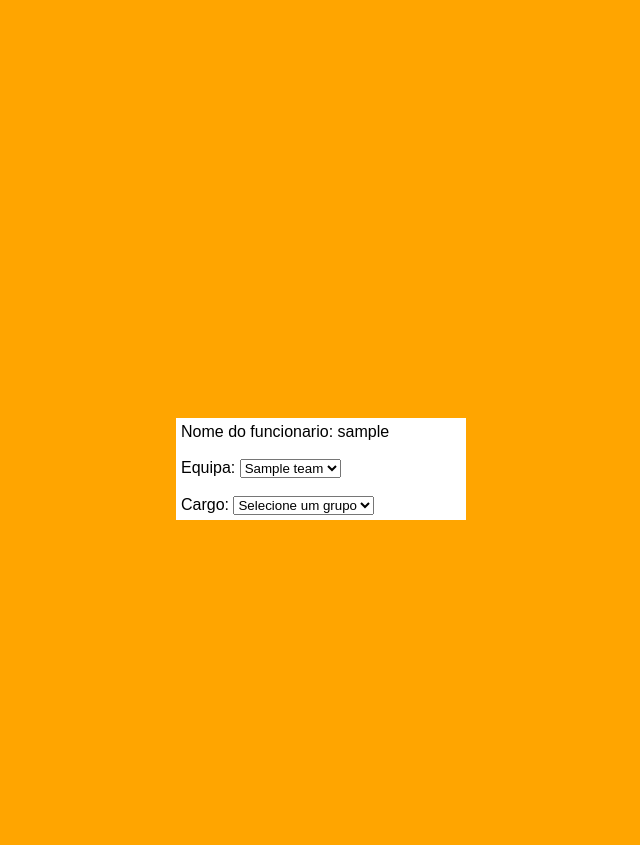
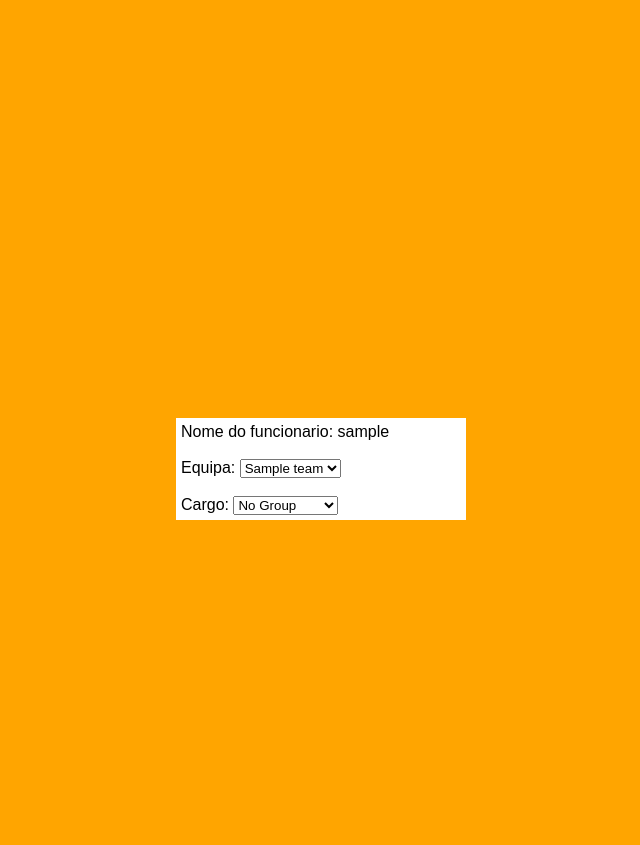
Before and after one commit to vanguart/CGI-Process-Monitoring-302-303, a Django app: template apps/admin_platform/templates/admin_platform/gerirCargosUsers.html in a window 1280 px wide. Shown: the part 95-940 px from the top of the page, without its empty margins (334-974 px from the left). Run offline with Django 4.2, Linux system fonts and the light colour scheme; tables that the repository leaves empty hold one stand-in row (values such as "Sample post"); the template is opened without the code that fills it: values that come from a table or form of the project are taken from there, most other values are stand-ins (such as "Sample title", 1, 10 or a date in 2020); parts of the project's set-up code (start-up, migrations or seed data) failed here and were passed over.

Commit message:
Changed `gerirCargosUser` dropdown default value

```diff
--- a/apps/admin_platform/templates/admin_platform/gerirCargosUsers.html
+++ b/apps/admin_platform/templates/admin_platform/gerirCargosUsers.html
@@ -34,7 +34,7 @@
 
                             {% else %}
 
-                                <option value="" selected disabled>{{ team.name }}</option>
+                                <option value="" selected disabled>No Team</option>
 
                             {% endif %}
 
@@ -66,7 +66,7 @@
 
                             {% else %}
 
-                                <option value="" selected disabled>Selecione um grupo</option>
+                                <option value="" selected disabled>No Group</option>
                             {% endif %}
 
                             {% for group in allGroupNames %}
```
